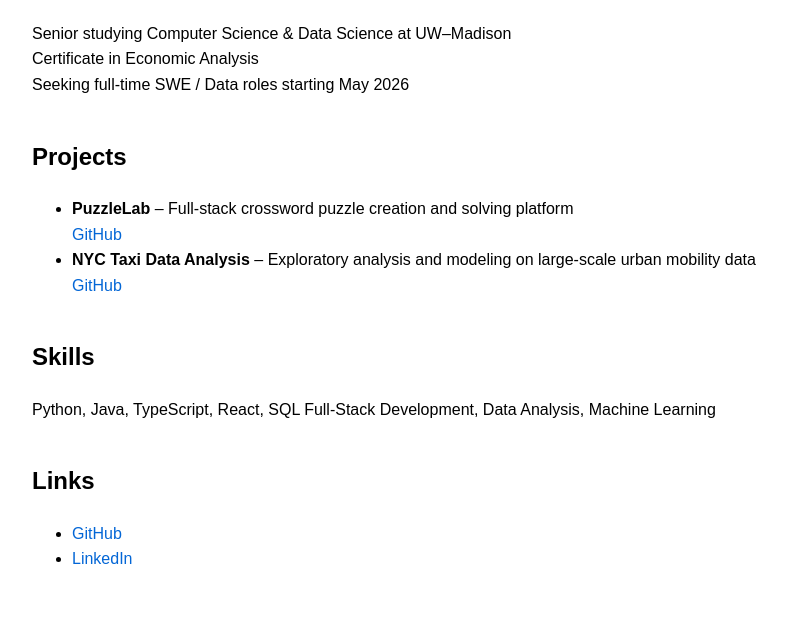
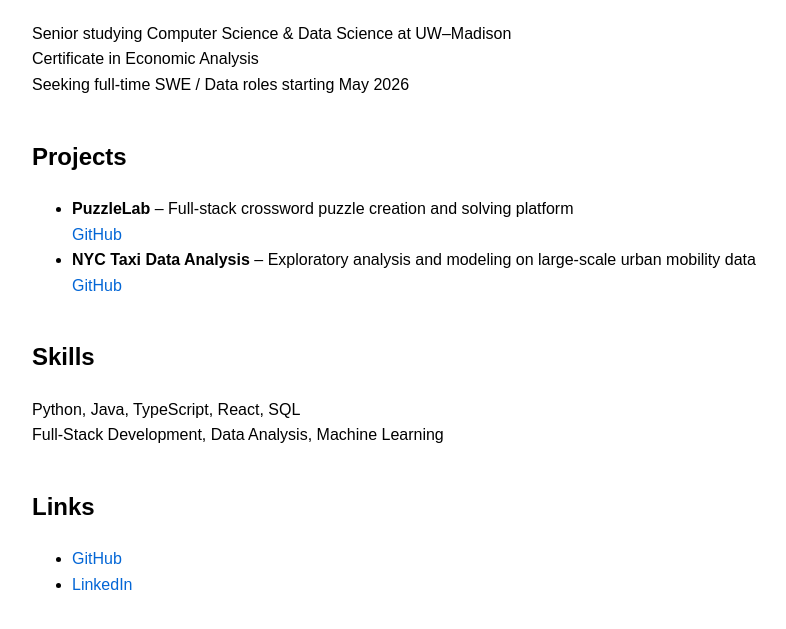
Before and after one commit to DhruvArora02/dhruvarora02.github.io, a plain HTML site: page index.html in a window 1280 px wide. Shown: the part 119-748 px from the top of the page, without its empty margins (208-994 px from the left). Drawn offline with Linux system fonts and the light colour scheme.

Commit message:
Enhance skills section with line break
Added line break to skills list for better readability.

```diff
--- a/index.html
+++ b/index.html
@@ -43,7 +43,7 @@
   </ul>
 
   <h2>Skills</h2>
-  <p>Python, Java, TypeScript, React, SQL
+  <p>Python, Java, TypeScript, React, SQL <br>
 Full-Stack Development, Data Analysis, Machine Learning</p>
 
   <h2>Links</h2>
```
